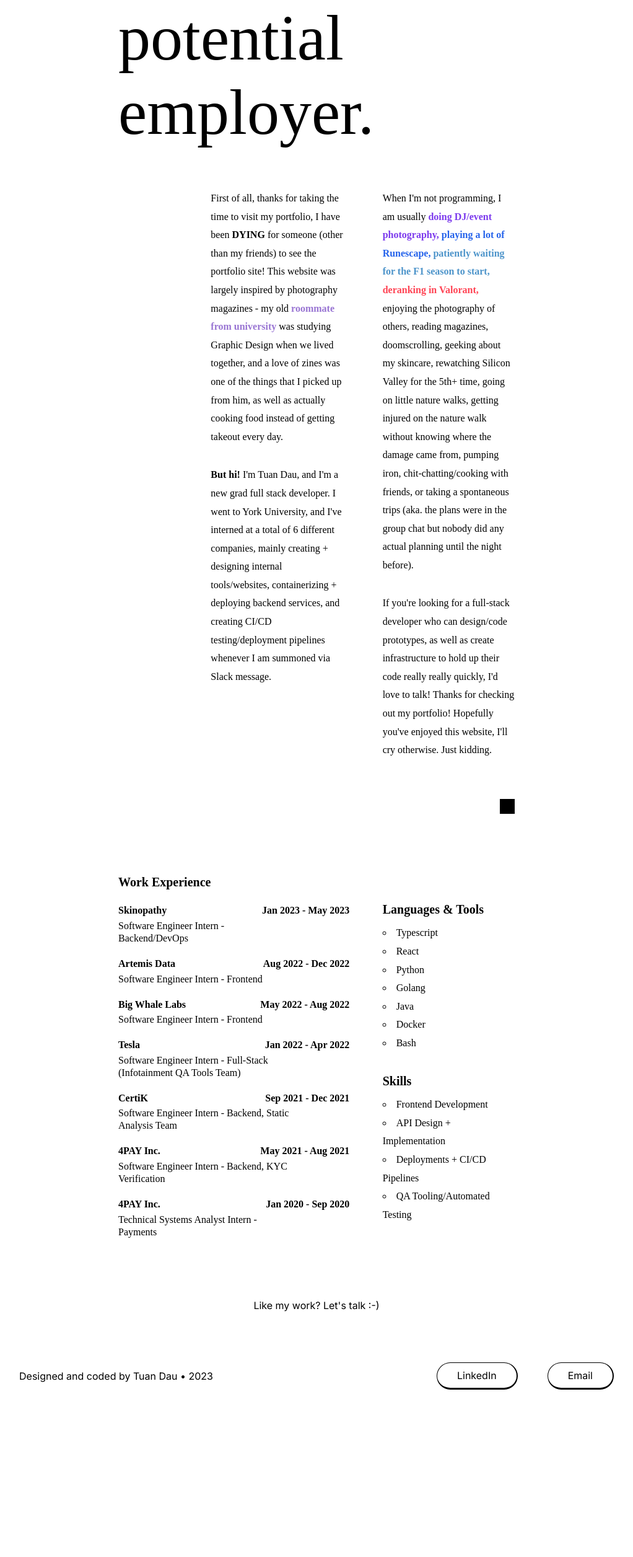
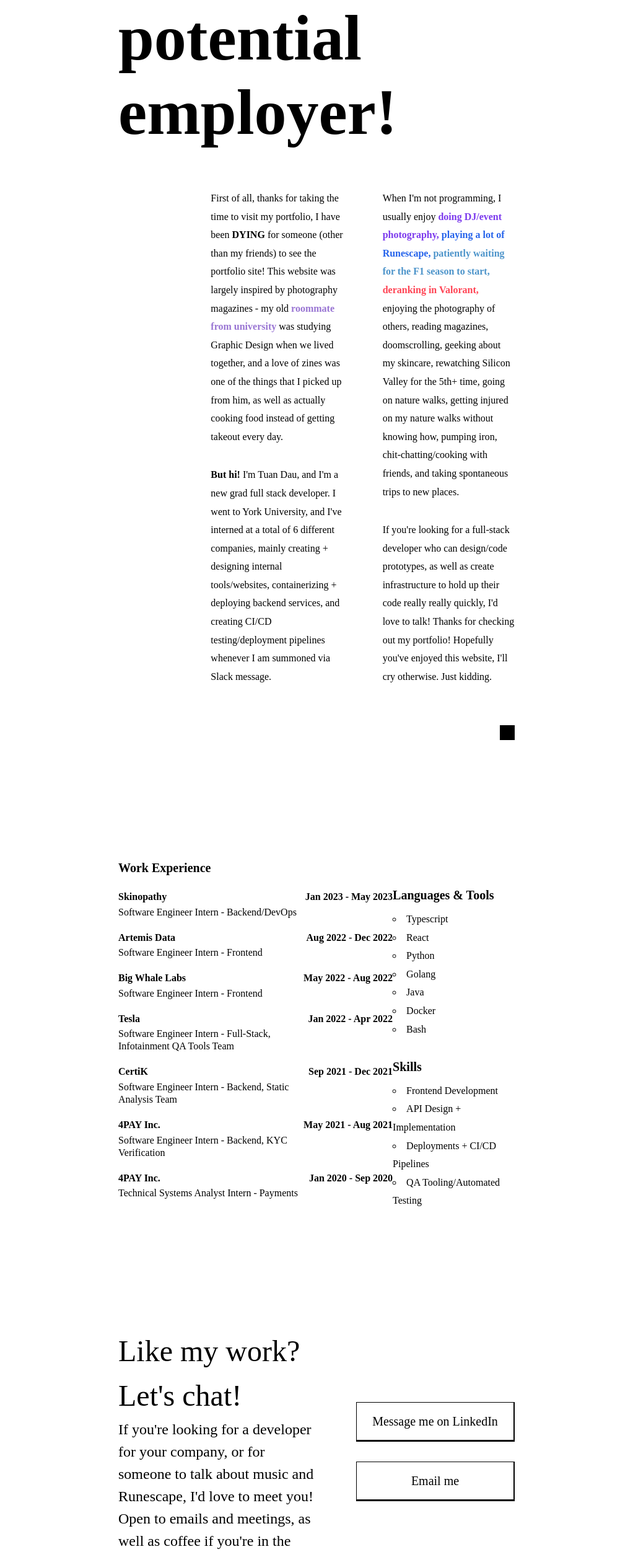
Before and after one commit to tuansydau/portfolio-website, a Next.js app: page /about in a window 1280 px wide. Shown: the part 265-2777 px from the top of the page at 62% size, without its empty margins (129-1151 px from the left). Before the commit the page ends 2523 px from the top, so only its background shows below. Built offline with nearby package versions, Linux system fonts and the light colour scheme; a web font is replaced by a local one.

Commit message:
style: new design ideas, brought back old intro block

```diff
--- a/app/about/page.tsx
+++ b/app/about/page.tsx
@@ -7,6 +7,7 @@ import Link from 'next/link';
 import useMousePosition from '@/utils/useMousePosition';
 import { useState } from 'react';
 import { motion } from 'framer-motion';
+import Modal from '@/components/Modal';
 
 interface MousePosition {
   x: number;
@@ -14,6 +15,7 @@ interface MousePosition {
 }
 
 export default function About() {
+  const [modalOpen, setModalOpen] = useState<boolean>(false);
   const { x, y } = useMousePosition();
   const [isHover, setIsHover] = useState<boolean>(false);
 
@@ -25,6 +27,7 @@ export default function About() {
   const textLeave = () => setIsHover(false);
   return (
     <div className="flex min-h-screen w-full flex-col justify-between items-center">
+      <Modal isModalOpen={modalOpen} modalSetter={setModalOpen} />
       <motion.div
         className="cursor z-50"
         style={{
@@ -44,26 +47,24 @@ export default function About() {
         transition={{ type: 'spring', stiffness: 300 }}
       />
       <Navbar highlightedButton={'about'} />
-
       {/* Hello Potential Employer Blurb */}
-
       {/* <div className="flex w-full h-[1px] bg-[#222]"></div> */}
-      <div className="flex flex-col w-full max-w-[2000px]">
-        <div
-          className="flex w-full px-80 justify-between items-start mt-12"
-          onMouseEnter={textEnter}
-          onMouseLeave={textLeave}
-        >
+      <div
+        className="flex flex-col w-full max-w-[2000px]"
+        onMouseEnter={textEnter}
+        onMouseLeave={textLeave}
+      >
+        <div className="flex w-full px-80 justify-between items-start mt-12">
           <p
             className="w-11/12 mb-16"
             style={{
-              fontFamily: 'Zodiak, serif',
+              fontFamily: 'satoshi, serif',
               fontSize: '6.5rem',
               lineHeight: '7.5rem',
-              fontWeight: 500
+              fontWeight: 900
             }}
           >
-            Hello, potential employer.
+            <span style={{ color: '#3ec760' }}>Hey, </span>potential employer!
           </p>
         </div>
         <div className="flex w-full px-80 space-x-16">
@@ -71,7 +72,7 @@ export default function About() {
           <div className="w-5/12">
             <p
               style={{
-                fontFamily: 'Zodiak, serif',
+                fontFamily: 'satoshi, serif',
                 fontSize: '1rem',
                 lineHeight: '1.85rem',
                 fontWeight: 425
@@ -95,7 +96,7 @@ export default function About() {
             <div className="mt-8" />
             <p
               style={{
-                fontFamily: 'Zodiak, serif',
+                fontFamily: 'satoshi, serif',
                 fontSize: '1rem',
                 lineHeight: '1.85rem',
                 fontWeight: 425
@@ -113,13 +114,13 @@ export default function About() {
           <div className="w-5/12">
             <p
               style={{
-                fontFamily: 'Zodiak, serif',
+                fontFamily: 'satoshi, serif',
                 fontSize: '1rem',
                 lineHeight: '1.85rem',
                 fontWeight: 425
               }}
             >
-              When I&apos;m not programming, I am usually{' '}
+              When I&apos;m not programming, I usually enjoy{' '}
               <Link
                 className="font-extrabold text-violet-600 hover:text-viole: 450"
                 href="https://www.tuandau.ca"
@@ -150,16 +151,15 @@ export default function About() {
               </Link>{' '}
               enjoying the photography of others, reading magazines,
               doomscrolling, geeking about my skincare, rewatching Silicon
-              Valley for the 5th+ time, going on little nature walks, getting
-              injured on the nature walk without knowing where the damage came
-              from, pumping iron, chit-chatting/cooking with friends, or taking
-              a spontaneous trips (aka. the plans were in the group chat but
-              nobody did any actual planning until the night before).
+              Valley for the 5th+ time, going on nature walks, getting injured
+              on my nature walks without knowing how, pumping iron,
+              chit-chatting/cooking with friends, and taking spontaneous trips
+              to new places.
             </p>
             <div className="mt-8" />
             <p
               style={{
-                fontFamily: 'Zodiak, serif',
+                fontFamily: 'satoshi, serif',
                 fontSize: '1rem',
                 lineHeight: '1.85rem',
                 fontWeight: 425
@@ -178,10 +178,8 @@ export default function About() {
           <div className="w-6 h-6 bg-black"></div>
         </div>
       </div>
-
       {/* Work Summary */}
-
-      <div className="mt-24" />
+      <div className="mt-48" />
       <div className="flex w-full justify-center max-w-[2000px] px-80">
         <div
           className="flex w-full justify-between"
@@ -192,12 +190,12 @@ export default function About() {
             fontWeight: 400
           }}
         >
-          <div className="w-7/12">
+          <div className="w-9/12">
             <div style={{ fontSize: '1.25rem', fontWeight: 700 }}>
               Work Experience
             </div>
             <div className="mt-4" />
-            <div className="">
+            <div>
               <ul className="w-full space-y-4">
                 <li className="flex flex-col">
                   <div className="flex justify-between font-bold bg-blackl">
@@ -232,8 +230,8 @@ export default function About() {
                     <p>Jan 2022 - Apr 2022</p>
                   </div>
                   <p className="w-9/12 leading-5">
-                    Software Engineer Intern - Full-Stack (Infotainment QA Tools
-                    Team)
+                    Software Engineer Intern - Full-Stack, Infotainment QA Tools
+                    Team
                   </p>
                 </li>{' '}
                 <li className="flex flex-col">
@@ -311,14 +309,52 @@ export default function About() {
           </div>
         </div>
       </div>
-
-      <div className="mt-24" />
-
+      <div className="mt-48" />
       {/*  */}
-      <div>Like my work? Let&apos;s talk :-)</div>
-
-      <div className="mt-16" />
-      <Footer />
+      <div className="flex w-full justify-center max-w-[2000px] px-80">
+        <div
+          className="flex w-full justify-center"
+          style={{ fontFamily: 'satoshi' }}
+        >
+          <div className="flex w-full space-x-16 justify-between">
+            <div className="w-full max-w-[875px]">
+              <div className="w-fit" style={{ fontSize: '3rem' }}>
+                Like my work? Let&apos;s chat!
+              </div>
+              <div
+                className="w-fit"
+                style={{ fontSize: '1.5rem', fontWeight: 250 }}
+              >
+                If you&apos;re looking for a developer for your company, or for
+                someone to talk about music and Runescape, I&apos;d love to meet
+                you! Open to emails and meetings, as well as coffee if
+                you&apos;re in the Toronto area{' '}
+                <b style={{ fontWeight: 500 }}>:)</b>
+              </div>
+            </div>
+            <div
+              className="flex flex-col space-y-8 justify-center items-center"
+              style={{ fontSize: '1.25rem', fontWeight: 350 }}
+            >
+              <div
+                className="flex border border-black text-center border-r-2 border-b-3 hover:bg-black hover:text-white hover:cursor-pointer w-64 h-16 items-center justify-center"
+                onClick={() => setModalOpen(true)}
+              >
+                Message me on LinkedIn
+              </div>
+              <a
+                className="flex h-16 border text-center border-black border-r-2 border-b-3 hover:bg-black hover:text-white items-center w-64 justify-center"
+                href="mailto:tuansdau@gmail.com"
+              >
+                Email me
+              </a>
+            </div>
+          </div>
+        </div>
+      </div>
+      <div className="mt-40" />
+      <div className="w-full bg-black h-5" />
+      {/* <Footer /> */}
     </div>
   );
 }
--- a/components/Footer.tsx
+++ b/components/Footer.tsx
@@ -4,10 +4,10 @@ import Modal from './Modal';
 import { useState } from 'react';
 
 const whiteButtonClass =
-  'border-black text-black border rounded-full py-2 px-8 bg-white hover:bg-black hover:text-white border-b-3 border-r-2 hover:cursor-pointer';
+  'border-black text-black border py-2 px-8 bg-white hover:bg-black hover:text-white border-b-3 border-r-2 hover:cursor-pointer';
 
 const darkButtonClass =
-  'border-white text-white border rounded-full py-2 px-8 bg-[#050D21] hover:bg-white hover:text-black border-b-3 border-r-2 hover:cursor-pointer';
+  'border-white text-white border py-2 px-8 bg-[#050D21] hover:bg-white hover:text-black border-b-3 border-r-2 hover:cursor-pointer';
 
 const whiteNavbarClass = 'flex w-full justify-center';
 const darkNavbarClass = 'flex bg-[#050D21] w-full justify-center';
@@ -26,7 +26,7 @@ export default function Footer({
 
   return (
     <div className={dark ? darkNavbarClass : whiteNavbarClass}>
-      <div className="flex w-3/4 justify-center sm:justify-between items-center sm:space-x-12 mt-4 mb-4">
+      <div className="flex w-full px-24 justify-center sm:justify-between items-center sm:space-x-12 mt-4 mb-4">
         <Modal isModalOpen={modalOpen} modalSetter={setModalOpen} />
         <div
           className={'hidden sm:flex'.concat(
--- a/components/Modal.tsx
+++ b/components/Modal.tsx
@@ -2,7 +2,7 @@
 import { Dispatch, SetStateAction, useEffect } from 'react';
 
 const buttonClass =
-  'border-black border rounded-full py-2 px-8 hover:bg-black hover:text-white border-b-2 hover:cursor-pointer';
+  'border-black border py-2 px-8 hover:bg-black hover:text-white border-b-2 hover:cursor-pointer';
 
 interface ModalProps {
   isModalOpen: boolean;
@@ -23,12 +23,15 @@ export default function Modal({ isModalOpen, modalSetter }: ModalProps) {
 
   return (
     isModalOpen && (
-      <div className="fixed w-screen h-screen z-50">
+      <div
+        style={{ fontFamily: 'satoshi, sans-serif' }}
+        className="fixed w-screen h-screen z-50"
+      >
         <div
           className="fixed w-screen h-screen opacity-30 bg-black left-0 bottom-0"
           onClick={() => modalSetter(false)}
         ></div>
-        <div className="flex flex-col fixed bg-white border-black border border-b-2 max-w-[25%] min-w-[20rem] h-[20rem] rounded-3xl z-20 top-1/2 -translate-y-1/2 left-1/2 -translate-x-1/2 -mt-8">
+        <div className="flex flex-col fixed bg-white border-black border border-b-2 max-w-[25%] min-w-[20rem] h-[20rem] z-20 top-1/2 -translate-y-1/2 left-1/2 -translate-x-1/2 -mt-8">
           <div
             className="fixed text-3xl right-4 top-2 rotate-45 hover:cursor-pointer"
             onClick={() => modalSetter(false)}
--- a/components/Navbar.tsx
+++ b/components/Navbar.tsx
@@ -3,10 +3,10 @@ import Image from 'next/image';
 import Link from 'next/link';
 
 const buttonClass =
-  'border-black border rounded-full py-2 px-8 bg-white hover:bg-black hover:text-white border-b-3 border-r-2';
+  'border-black border py-2 px-8 bg-white hover:bg-black hover:text-white border-b-3 border-r-2';
 
 const highlightedClass =
-  'border-black border rounded-full py-2 px-8 bg-black text-white border-b-2';
+  'border-black border  py-2 px-8 bg-black text-white border-b-2';
 
 interface NavbarPropTypes {
   highlightedButton?: string;
```
Also changed, not shown: components/App/IntroSection.tsx (+17 -12 lines).
